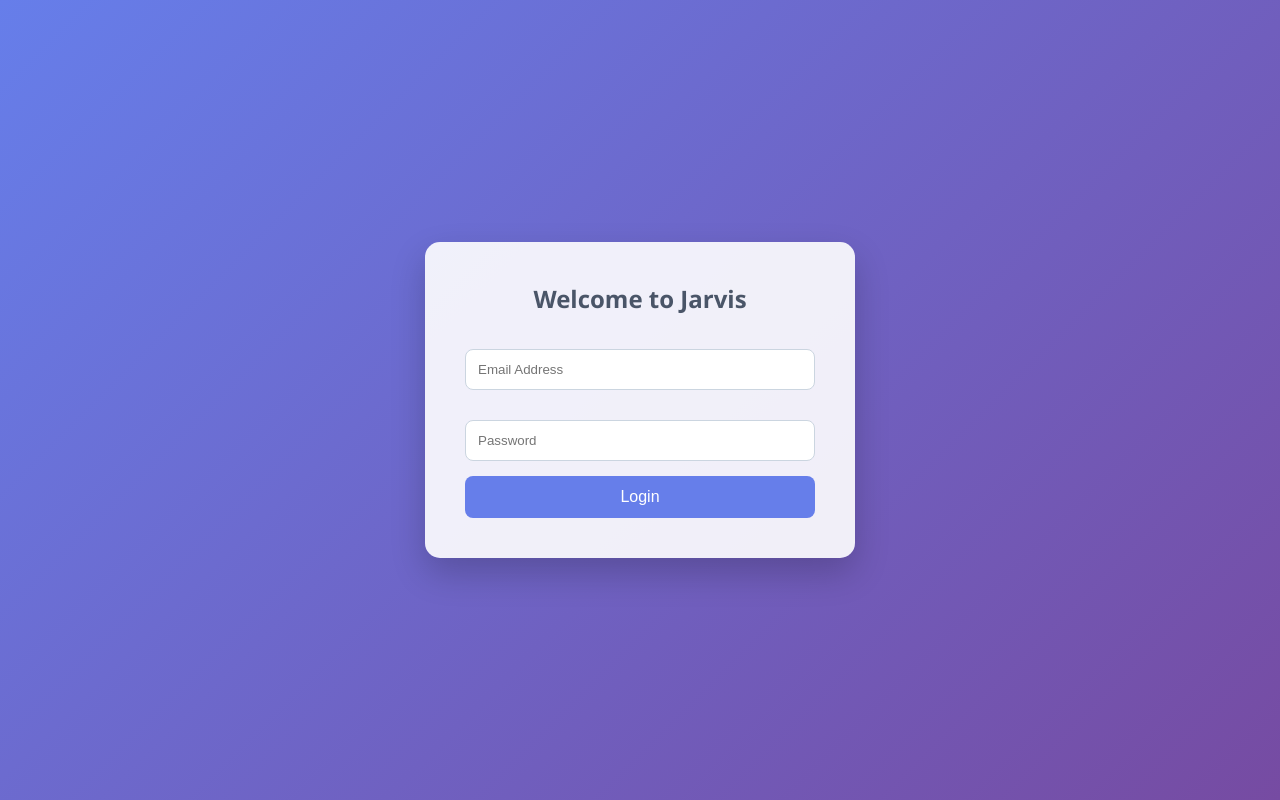
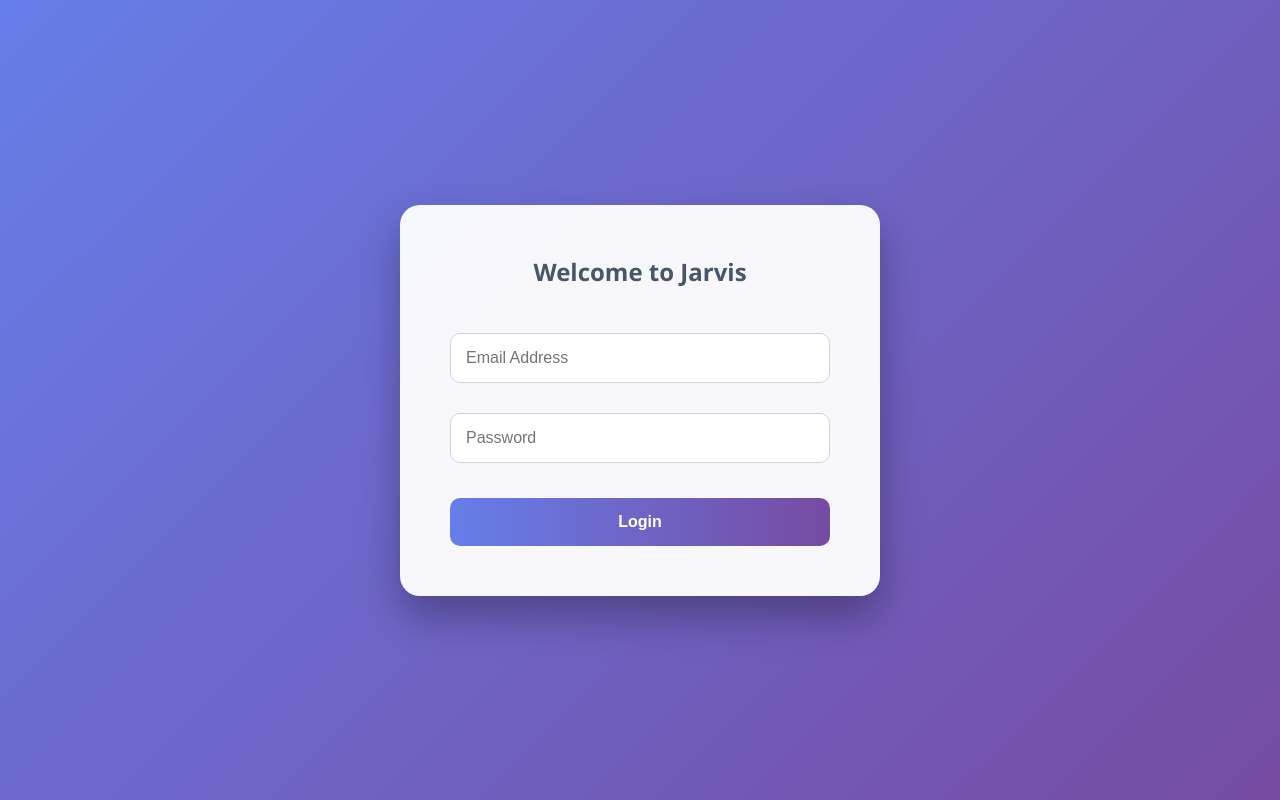
Before and after one commit to dbibi698-commits/Jarvis-APK-Builder, a plain HTML site: page index.html in a window 1280 px wide. Drawn offline with Linux system fonts and the light colour scheme.

Commit message:
Publish via Jarvis: index.html

```diff
--- a/index.html
+++ b/index.html
@@ -14,37 +14,53 @@
             align-items: center;
             margin: 0;
             color: #fff;
+            overflow: hidden;
         }
         .login-container {
-            background-color: rgba(255, 255, 255, 0.9);
-            padding: 40px;
-            border-radius: 15px;
-            box-shadow: 0 15px 35px rgba(0,0,0,0.2);
-            width: 350px;
+            background-color: rgba(255, 255, 255, 0.95);
+            padding: 50px;
+            border-radius: 20px;
+            box-shadow: 0 20px 40px rgba(0,0,0,0.3);
+            width: 380px;
             text-align: center;
             color: #333;
+            transform: translateY(0);
+            transition: transform 0.3s ease, box-shadow 0.3s ease;
         }
-        h2 { margin-top: 0; color: #4a5568; }
+        .login-container:hover {
+            transform: translateY(-10px);
+            box-shadow: 0 30px 60px rgba(0,0,0,0.4);
+        }
+        h2 { margin-top: 0; color: #4a5568; margin-bottom: 30px; font-weight: 700;}
         input {
             width: 100%;
-            padding: 12px;
+            padding: 15px;
             margin: 15px 0;
             border: 1px solid #cbd5e0;
-            border-radius: 8px;
+            border-radius: 10px;
             box-sizing: border-box;
+            font-size: 16px;
+            transition: border-color 0.3s ease, box-shadow 0.3s ease;
+        }
+        input:focus {
+            border-color: #667eea;
+            box-shadow: 0 0 0 3px rgba(102, 126, 234, 0.2);
+            outline: none;
         }
         button {
             width: 100%;
-            padding: 12px;
-            background-color: #667eea;
+            padding: 15px;
+            background: linear-gradient(to right, #667eea 0%, #764ba2 100%);
             color: white;
             border: none;
-            border-radius: 8px;
+            border-radius: 10px;
             cursor: pointer;
             font-size: 16px;
-            transition: background-color 0.3s;
+            font-weight: 600;
+            margin-top: 20px;
+            transition: opacity 0.3s ease, transform 0.2s ease;
         }
-        button:hover { background-color: #5a67d8; }
+        button:hover { opacity: 0.9; transform: scale(1.02); }
     </style>
 </head>
 <body>
```
